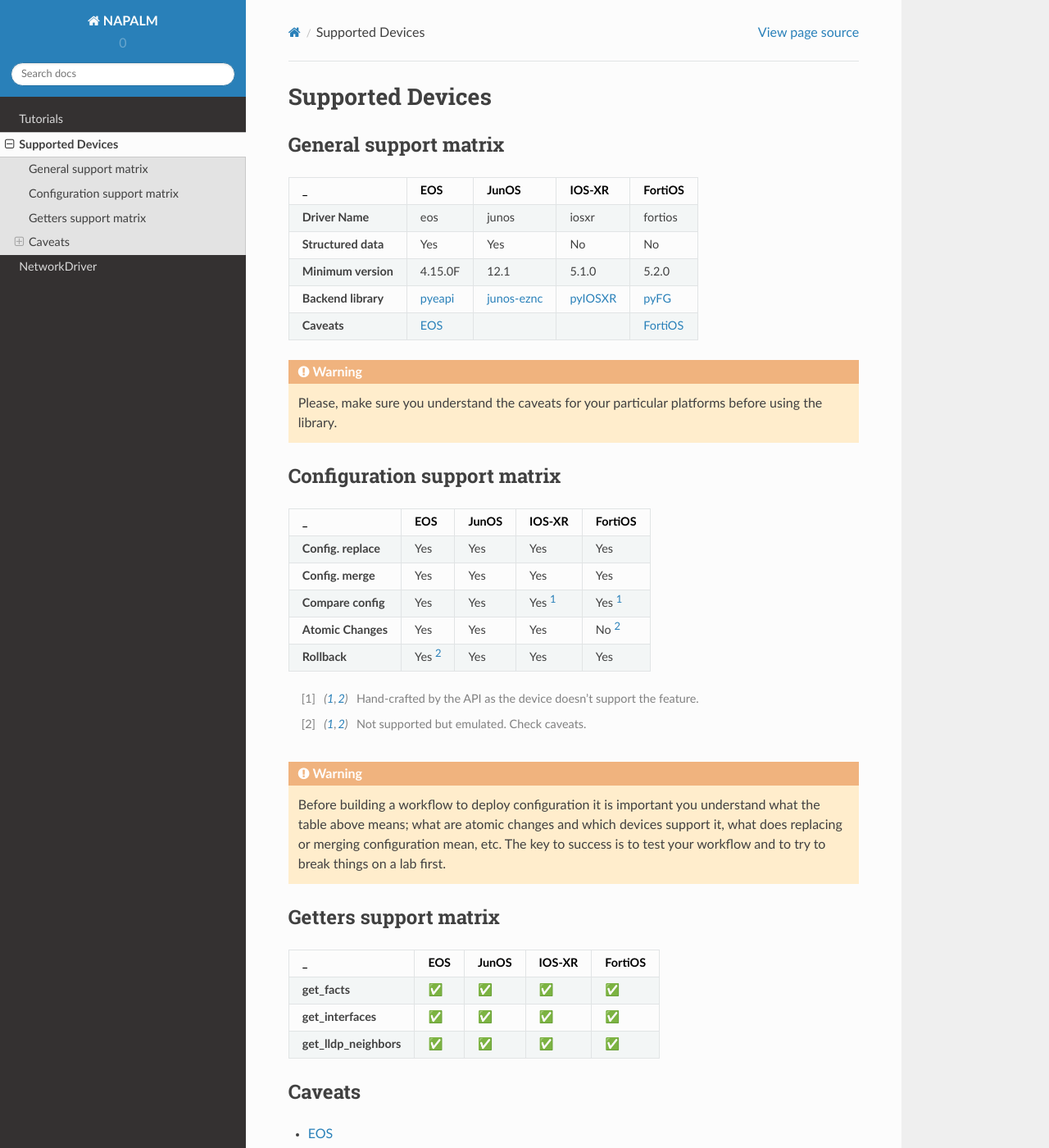
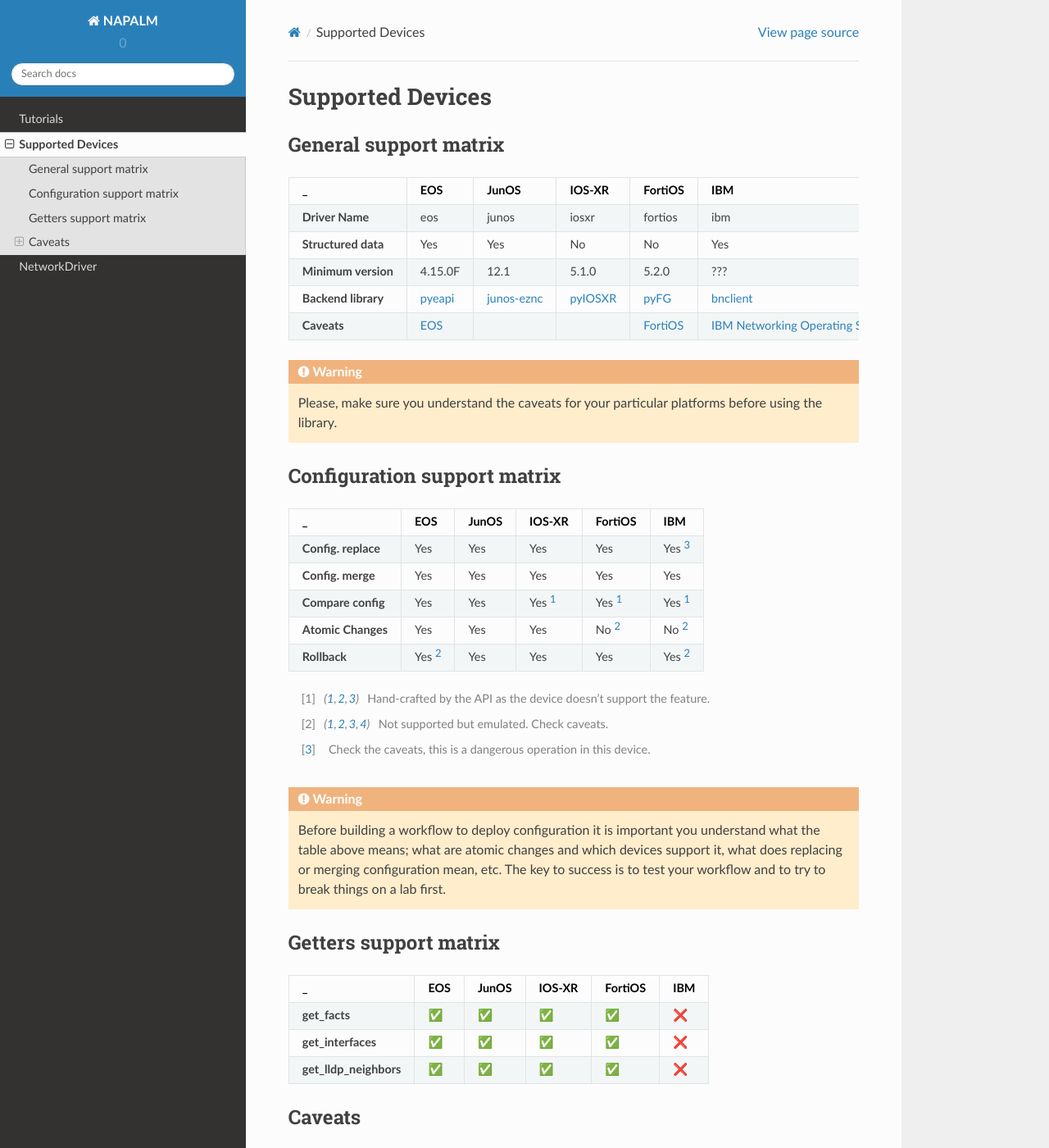
Before and after one commit to napalm-automation/napalm, a Sphinx documentation site: the page built from docs/support/index.rst, in a window 1280 px wide and 1400 px high. Shown: the whole window at 82% size. Built offline with Sphinx 7.4.7 and the Read the Docs theme 2.0.0, drawn with Linux system fonts in a browser that asks for light colours; some of the changed text lies outside the part shown.

Commit message:
Added some documentation from IBMDriver

```diff
--- a/docs/support/index.rst
+++ b/docs/support/index.rst
@@ -5,20 +5,22 @@ General support matrix
 ----------------------
 
 
-=====================   ==========  =============   =========== ==============
-_                       EOS         JunOS           IOS-XR      FortiOS
-=====================   ==========  =============   =========== ==============
-**Driver Name**         eos         junos           iosxr       fortios
-**Structured data**     Yes         Yes             No          No
-**Minimum version**     4.15.0F     12.1            5.1.0       5.2.0
-**Backend library**     `pyeapi`_   `junos-eznc`_   `pyIOSXR`_   `pyFG`_
-**Caveats**             :doc:`eos`                              :doc:`fortios`
-=====================   ==========  =============   =========== ==============
+=====================   ==========  =============   =========== ==============  =============
+_                       EOS         JunOS           IOS-XR      FortiOS         IBM
+=====================   ==========  =============   =========== ==============  =============
+**Driver Name**         eos         junos           iosxr       fortios         ibm
+**Structured data**     Yes         Yes             No          No              Yes
+**Minimum version**     4.15.0F     12.1            5.1.0       5.2.0           ???
+**Backend library**     `pyeapi`_   `junos-eznc`_   `pyIOSXR`_   `pyFG`_        `bnclient`_
+**Caveats**             :doc:`eos`                              :doc:`fortios`  :doc:`ibm`
+=====================   ==========  =============   =========== ==============  =============
 
 .. _pyeapi: https://github.com/arista-eosplus/pyeapi
 .. _junos-eznc: https://github.com/Juniper/py-junos-eznc
 .. _pyIOSXR: https://github.com/fooelisa/pyiosxr
 .. _pyFG: https://github.com/spotify/pyfg
+.. _bnclient: ???
+
 
 .. warning:: Please, make sure you understand the caveats for your particular platforms before using the library.
 
@@ -26,18 +28,19 @@ _                       EOS         JunOS           IOS-XR      FortiOS
 Configuration support matrix
 ----------------------------
 
-=====================   ==========  =====   ==========  ==============
-_                       EOS         JunOS   IOS-XR      FortiOS
-=====================   ==========  =====   ==========  ==============
-**Config. replace**     Yes         Yes     Yes         Yes
-**Config. merge**       Yes         Yes     Yes         Yes
-**Compare config**      Yes         Yes     Yes [#c1]_  Yes [#c1]_
-**Atomic Changes**      Yes         Yes     Yes         No [#c2]_
-**Rollback**            Yes [#c2]_  Yes     Yes         Yes
-=====================   ==========  =====   ==========  ==============
+=====================   ==========  =====   ==========  ==============  =============
+_                       EOS         JunOS   IOS-XR      FortiOS         IBM
+=====================   ==========  =====   ==========  ==============  =============
+**Config. replace**     Yes         Yes     Yes         Yes             Yes [#c3]_
+**Config. merge**       Yes         Yes     Yes         Yes             Yes
+**Compare config**      Yes         Yes     Yes [#c1]_  Yes [#c1]_      Yes [#c1]_
+**Atomic Changes**      Yes         Yes     Yes         No [#c2]_       No [#c2]_
+**Rollback**            Yes [#c2]_  Yes     Yes         Yes             Yes [#c2]_
+=====================   ==========  =====   ==========  ==============  =============
 
 .. [#c1] Hand-crafted by the API as the device doesn't support the feature.
 .. [#c2] Not supported but emulated. Check caveats.
+.. [#c3] Check the caveats, this is a dangerous operation in this device.
 
 .. warning:: Before building a workflow to deploy configuration it is important you understand what the table above means;
             what are atomic changes and which devices support it, what does replacing or merging configuration mean, etc.
@@ -49,13 +52,13 @@ Getters support matrix
 .. |yes|   unicode:: U+02705 .. Yes
 .. |no|    unicode:: U+0274C .. No
 
-======================  =====  =====   ======  =======
-_                       EOS    JunOS   IOS-XR  FortiOS
-======================  =====  =====   ======  =======
-**get_facts**           |yes|  |yes|   |yes|   |yes|
-**get_interfaces**      |yes|  |yes|   |yes|   |yes|
-**get_lldp_neighbors**  |yes|  |yes|   |yes|   |yes|
-======================  =====  =====   ======  =======
+======================  =====  =====   ======  =======  ======
+_                       EOS    JunOS   IOS-XR  FortiOS  IBM
+======================  =====  =====   ======  =======  ======
+**get_facts**           |yes|  |yes|   |yes|   |yes|    |no|
+**get_interfaces**      |yes|  |yes|   |yes|   |yes|    |no|
+**get_lldp_neighbors**  |yes|  |yes|   |yes|   |yes|    |no|
+======================  =====  =====   ======  =======  ======
 
 Caveats
 -------
@@ -65,3 +68,4 @@ Caveats
 
    eos
    fortios
+   ibm
```
